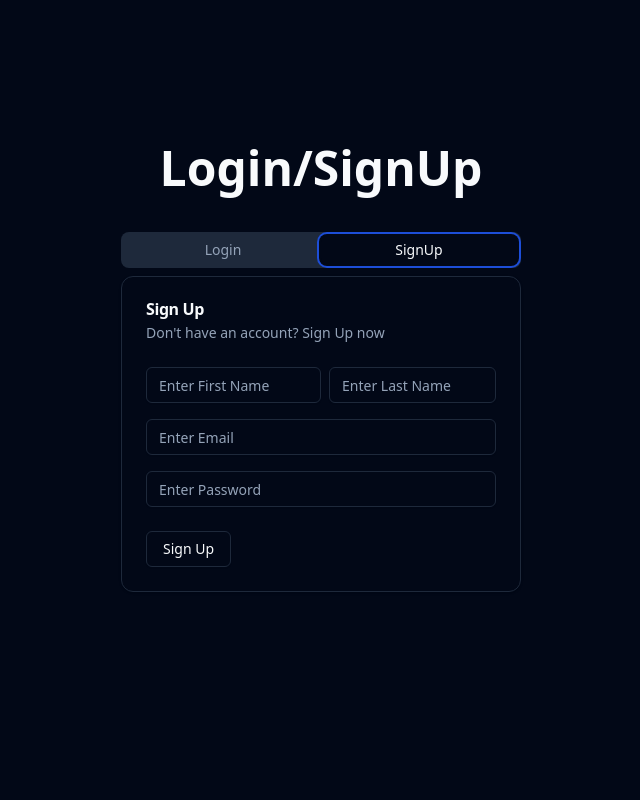
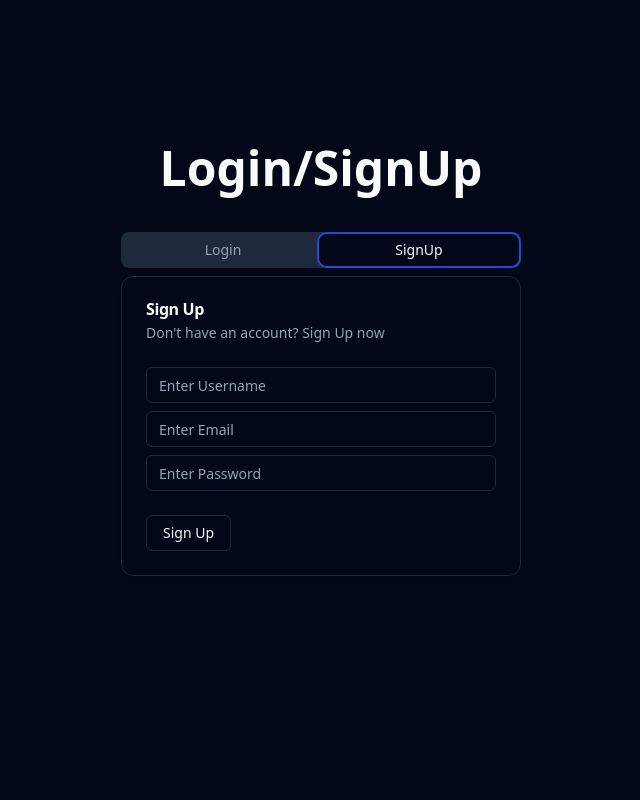
Before and after one commit to keshavpj1711/Xpense, a React (Vite) app: page /auth in a window 1280 px wide. Both pictures are taken after a click on the tab "SignUp". Shown: the top 800 px of the page, without its empty margins (319-959 px from the left). Built offline with nearby package versions, Linux system fonts and the light colour scheme.

Commit message:
update: changed first_name and last_name to only username

```diff
--- a/src/components/signup.jsx
+++ b/src/components/signup.jsx
@@ -22,8 +22,7 @@ const SignUp = (props) => {
   const [errors, setErrors] = useState({})
 
   const [formData, setFormData] = useState({
-    first_name: "",
-    last_name: "",
+    userName: "",
     email: "",
     password: "",
   });
@@ -52,10 +51,8 @@ const SignUp = (props) => {
     setErrors([]);
     try {
       const schema = Yup.object().shape({
-        first_name: Yup.string()
-          .required("First Name is Required"),
-        last_name: Yup.string()
-          .required("Last Name is Required"),
+        userName: Yup.string()
+          .required("User Name is Required"),
         email: Yup.string()
           .email("Invalid email")
           .required("Email is required"),
@@ -84,16 +81,10 @@ const SignUp = (props) => {
           <CardDescription>Don't have an account? Sign Up now</CardDescription>
           {error && <Error message={error.message} />}
         </CardHeader>
-        <CardContent className="space-y-4">
-          <div className="grid md:grid-cols-2">
-            <div className="block">
-              <Input name="first_name" type="text" placeholder="Enter First Name" onChange={handleInputChange} />
-              {errors.first_name && <Error message={errors.first_name} />}
-            </div>
-            <div className="block ml-2">
-              <Input name="last_name" type="text" placeholder="Enter Last Name" onChange={handleInputChange} />
-              {errors.last_name && <Error message={errors.last_name} />}
-            </div>
+        <CardContent className="space-y-2">
+          <div className="space-y-1">
+            <Input name="userName" type="userName" placeholder="Enter Username" onChange={handleInputChange} />
+            {errors.userName && <Error message={errors.userName} />}
           </div>
           <div className="space-y-1">
             <Input name="email" type="email" placeholder="Enter Email" onChange={handleInputChange} />
--- a/src/db/apiAuth.js
+++ b/src/db/apiAuth.js
@@ -11,10 +11,9 @@ export async function login({email, password}) {
   return data;
 }
 
-export async function signup({first_name, last_name, email, password}){
+export async function signup({userName, email, password}){
   const { data, error } = await supabase.auth.signUp({
-    first_name,
-    last_name,
+    userName,
     email,
     password,
   });
```
